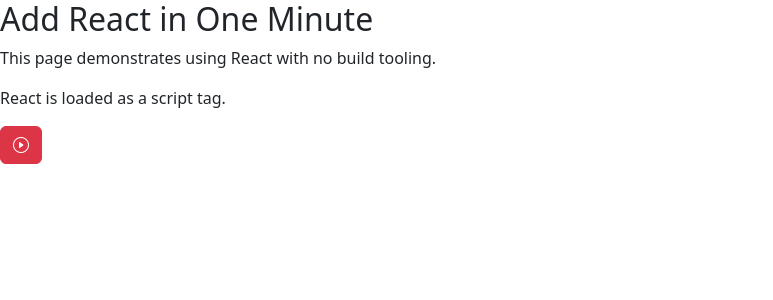
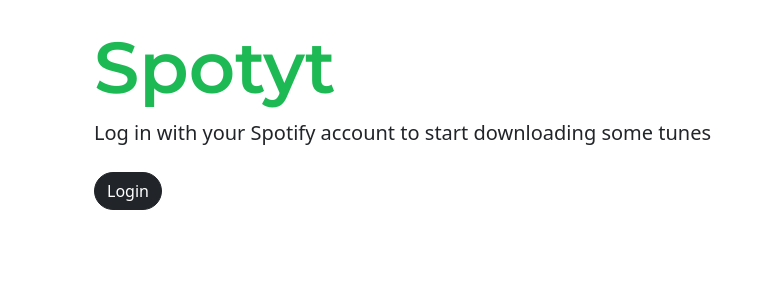
Before and after one commit to danvas/spotyt-dl, a FastAPI app: template spotyt/templates/index.html in a window 1280 px wide. Shown: the top 300 px of the page, without its empty margins (0-773 px from the left). Run offline with FastAPI, Linux system fonts and the light colour scheme; the template is opened without the code that fills it, so the values that code supplies are empty; some libraries are stand-ins or nearby versions.

Commit message:
refactor: homepage HTML

```diff
--- a/spotyt/main.py
+++ b/spotyt/main.py
@@ -97,17 +97,13 @@
 @app.get('/')
 async def homepage(request: Request):
     user = request.session.get("user")
-    user_id = user.get("id") if user else None
-    if user_id:
-        html = (
-            f'<pre>{user_id}</pre>'
-            f'<div><a href="/playlists/{user_id}">my playlists</a></div>'
-            '<a href="/logout">logout</a>'
-        )
-        return HTMLResponse(html)
-    return HTMLResponse('<a href="/login">login</a>')
+    context = {
+      "request": request,
+      "user_id": user.get("id") if user else None,
+    }
+    return templates.TemplateResponse("index.html", context)
 
-@app.get("/viewsession")
+@app.get("/viewsession", include_in_schema=False)
 async def view_session(request: Request) -> JSONResponse:
     return request.session
 
@@ -135,7 +131,7 @@
     name: str
     artist: str
 
-@app.get('/html/test')
+@app.get('/html/test', include_in_schema=False)
 async def html_test():
     html = (
         f'<pre>useridhere</pre>'
@@ -144,7 +140,7 @@
     )
     return HTMLResponse(html)
 
-@app.get("/api/test")
+@app.get("/api/test", include_in_schema=False)
 async def search_youtube_videos_test():
     """Find YouTube videos for a given track.
     """
--- a/spotyt/static/play_button.js
+++ b/spotyt/static/homepage.js
@@ -1,22 +1,13 @@
 'use strict';
-
-async function getPlaylist(id) {
-  console.log("getlist!!")
-  return fetch(`/playlist/${id}`)
-    .then((response) => response.json())
-    .catch((error) => {
-      console.error('Error:', error);
-    });
-}
 
 function PlayButton() {
   const [liked, setLiked] = React.useState(false);
   const [loading, setLoading] = React.useState(false);
 
-  const fetchPlaylist = async () => {
+  const logPlaylist = async () => {
     setLoading(true);
-    const playlist = await getPlaylist('3vfyDFE0rKWu12ahLW0aiP');
-    console.log(playlist);
+    const playlist = await fetchPlaylist('3vfyDFE0rKWu12ahLW0aiP').catch(err => err);
+    console.log({ playlist });
     setLoading(false);
   }
 
@@ -46,13 +37,13 @@
       <span
         className="btn btn-danger yt-playback-button"
         style={{ cursor: "pointer" }}
-        onClick={() => fetchPlaylist()}>
+        onClick={() => logPlaylist()}>
         <Icon />
       </span>
     </div>
   );
 }
 
-const rootNode = document.getElementById('main-play-button');
-const root = ReactDOM.createRoot(rootNode);
-root.render(React.createElement(PlayButton));
+// const rootNode = document.getElementById('homepage-root');
+// const root = ReactDOM.createRoot(rootNode);
+// root.render(React.createElement(PlayButton));
--- a/spotyt/templates/error.html
+++ b/spotyt/templates/error.html
@@ -5,7 +5,7 @@
   <link href="https://cdn.jsdelivr.net/npm/bootstrap@5.3.0-alpha1/dist/css/bootstrap.min.css" rel="stylesheet"
     integrity="sha384-GLhlTQ8iRABdZLl6O3oVMWSktQOp6b7In1Zl3/Jr59b6EGGoI1aFkw7cmDA6j6gD" crossorigin="anonymous">
   <link rel="stylesheet" href="https://cdn.jsdelivr.net/npm/bootstrap-icons@1.10.3/font/bootstrap-icons.css">
-  <link rel="shortcut icon" href="#">
+  <link rel="icon" type="image/x-icon" href="/static/favicon.ico">
   <!-- Note: when deploying, replace "development.js" with "production.min.js". -->
   <script src="https://unpkg.com/react@18/umd/react.production.min.js" crossorigin="anonymous"></script>
   <script src="https://unpkg.com/react-dom@18/umd/react-dom.production.min.js" crossorigin="anonymous"></script>
--- a/spotyt/templates/index.html
+++ b/spotyt/templates/index.html
@@ -3,20 +3,43 @@
 
 <head>
   <meta charset="UTF-8" />
-  <title>Add React in One Minute</title>
+  <title>Spotyt</title>
   <link href="https://cdn.jsdelivr.net/npm/bootstrap@5.3.0-alpha1/dist/css/bootstrap.min.css" rel="stylesheet"
     integrity="sha384-GLhlTQ8iRABdZLl6O3oVMWSktQOp6b7In1Zl3/Jr59b6EGGoI1aFkw7cmDA6j6gD" crossorigin="anonymous">
   <link rel="stylesheet" href="https://cdn.jsdelivr.net/npm/bootstrap-icons@1.10.3/font/bootstrap-icons.css">
+  <link rel="preconnect" href="https://fonts.googleapis.com">
+  <link rel="preconnect" href="https://fonts.gstatic.com" crossorigin>
+  <link href="https://fonts.googleapis.com/css2?family=Montserrat:wght@600&display=swap" rel="stylesheet">
+  <link rel="icon" href="static/favicon.ico">
+  <style>
+    .spotify-font {
+      font-family: 'Montserrat', sans-serif;
+      color: #1DB954;
+    }
+  </style>
 </head>
 
 <body>
-
-  <h2>Add React in One Minute</h2>
-  <p>This page demonstrates using React with no build tooling.</p>
-  <p>React is loaded as a script tag.</p>
+  <div class="container p-4">
+    {% if user_id %}
+    <pre>{{user_id}}</pre>
+    <a class="fs-2 spotify-font" href="/playlists/{{ user_id }}">My playlists</a>
+    <div class="py-3">
+      <a type="button" class="btn btn-dark rounded-pill" href="/logout">Logout</a>
+    </div>
+    {% else %}
+    <div class="d-flex justify-content-start">
+      <div class="display-2 spotify-font">Spotyt</div>
+    </div>
+    <div class="lead pt-2">Log in with your Spotify account to start downloading some tunes</div>
+    <div class="py-4">
+      <a type="button" class="btn btn-dark rounded-pill" href="/login">Login</a>
+    </div>
+    {% endif %}
+  </div>
 
   <!-- We will put our React component inside this div. -->
-  <div id="main-play-button"></div>
+  <!-- <div id="homepage-root"></div> -->
 
   <!-- Load React. -->
   <!-- Note: when deploying, replace "development.js" with "production.min.js". -->
@@ -25,7 +48,9 @@
   <script src="https://unpkg.com/@babel/standalone/babel.min.js"></script>
 
   <!-- Load your React component. -->
-  <script src="static/play_button.js" type="text/babel"></script>
+  <script src="../static/constants.js" type="text/babel"></script>
+  <script src="../static/services.js" type="text/babel"></script>
+  <script src="../static/homepage.js" type="text/babel"></script>
 
 </body>
 
--- a/spotyt/templates/playlist.html
+++ b/spotyt/templates/playlist.html
@@ -5,8 +5,7 @@
   <link href="https://cdn.jsdelivr.net/npm/bootstrap@5.3.0-alpha1/dist/css/bootstrap.min.css" rel="stylesheet"
     integrity="sha384-GLhlTQ8iRABdZLl6O3oVMWSktQOp6b7In1Zl3/Jr59b6EGGoI1aFkw7cmDA6j6gD" crossorigin="anonymous">
   <link rel="stylesheet" href="https://cdn.jsdelivr.net/npm/bootstrap-icons@1.10.3/font/bootstrap-icons.css">
-  <link rel="shortcut icon" href="#">
-  <meta http-equiv="Content-Security-Policy" content="upgrade-insecure-requests">
+  <link rel="icon" type="image/x-icon" href="/static/favicon.ico">
   <style type="text/css">
     .custom-tooltip {
       --bs-tooltip-bg: var(--bs-primary);
```
Also changed, not shown: spotyt/templates/user.html (+15 -4 lines), spotyt/static/favicon.ico (added).
